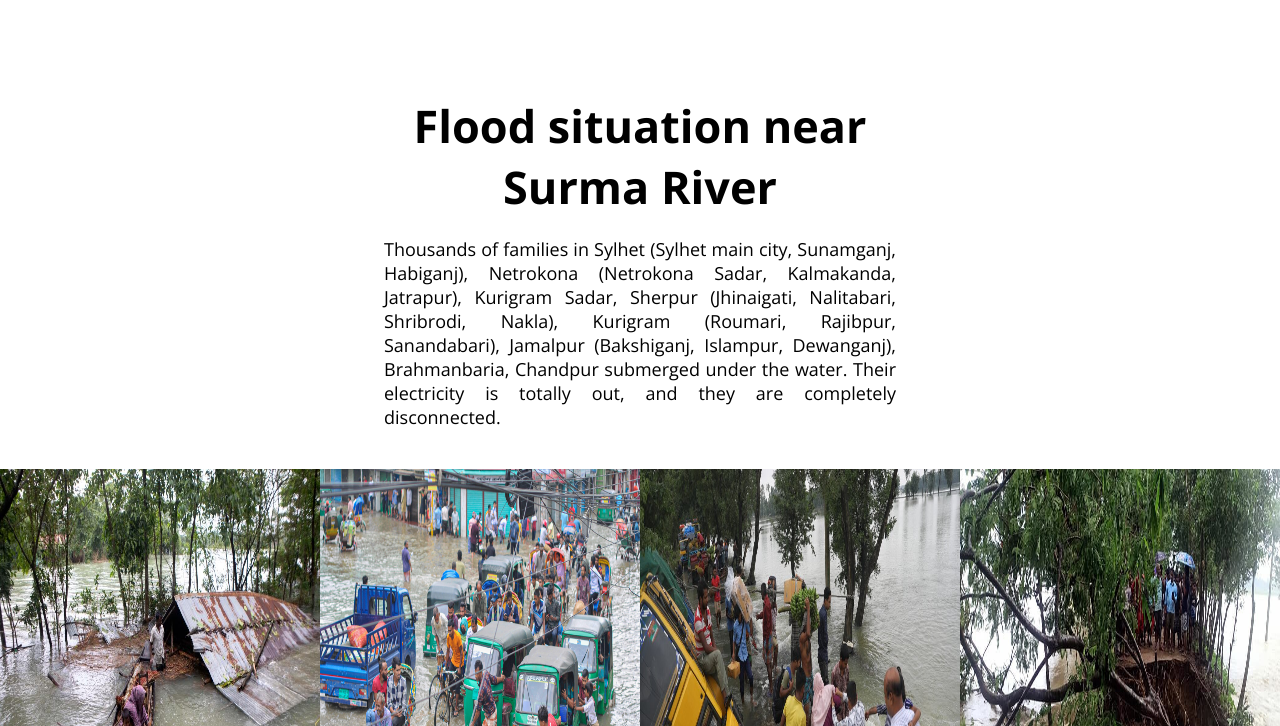
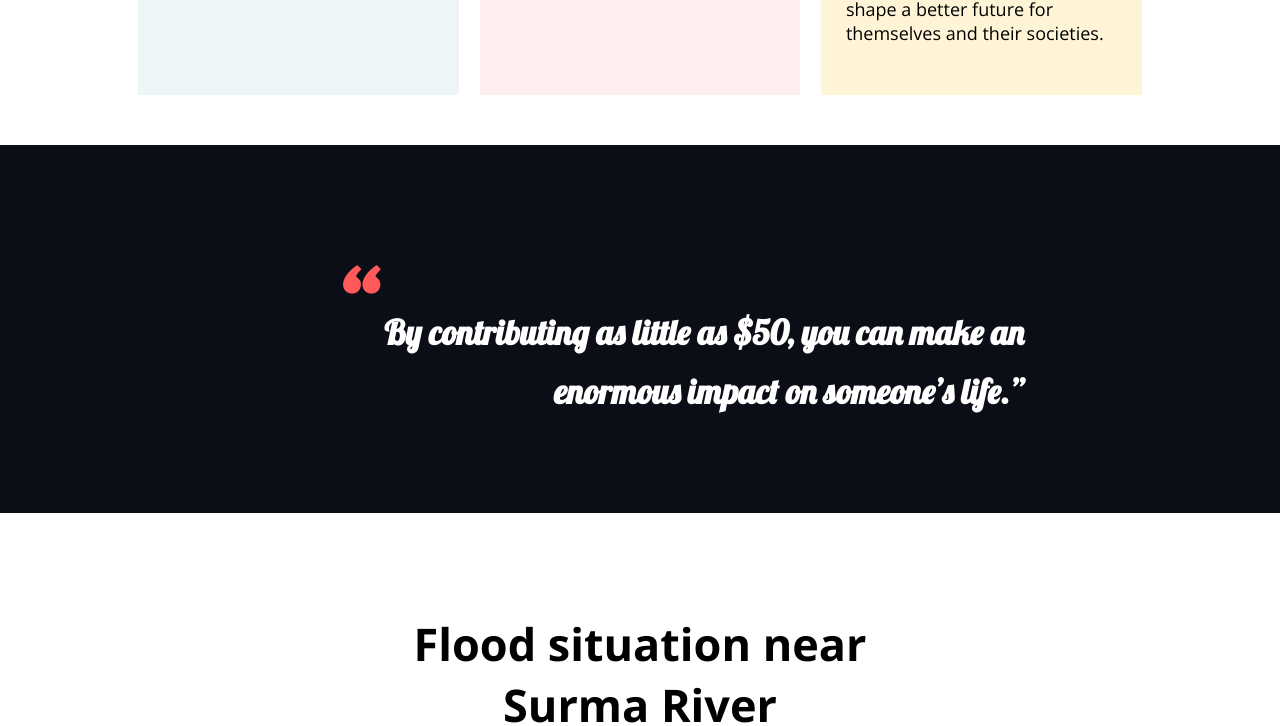
Before and after one commit to anwer-bijoy/donate-flooded-people, a plain HTML site: page index.html in a window 1280 px wide. Shown: the part 2074-2800 px from the top of the page. Drawn offline with nearby package versions, Linux system fonts and the light colour scheme.

Commit message:
All are done

```diff
--- a/index.html
+++ b/index.html
@@ -74,6 +74,12 @@
             </div>
         </div>
     </section>
+    <section id="special-quote">
+        <div>
+            <h2><span class="quotion-mark">“</span> By contributing as little as $50, you can make an enormous impact on
+                someone’s life.”</h2>
+        </div>
+    </section>
     <section id="current-flooded">
         <div class="current-flooded-top">
             <h2>Flood situation near <br> Surma River</h2>
@@ -97,6 +103,7 @@
             </div>
         </div>
     </section>
+
     <section id="founder-team" class="flex-container">
         <div class="founder-team-content">
             <h2>Founder of Humanity Team</h2>
--- a/style.css
+++ b/style.css
@@ -48,7 +48,7 @@ p {
   background-color: #fff4d6 !important;
 }
 #banner {
-  padding: 200px 0;
+  padding: 250px 0;
   background-image: linear-gradient(180deg, #00000000, #000000cc),
     url(images/donation9.jpg);
   background-repeat: no-repeat;
@@ -149,6 +149,25 @@ p {
 }
 .donate-plan-item2 {
   background-color: #ffeeee;
+}
+#special-quote {
+  padding: 100px 0;
+  background-color: #0b0d17;
+  margin-top: 50px;
+}
+#special-quote div {
+  width: 60%;
+  margin: 0 auto;
+}
+#special-quote h2 {
+  color: white;
+  font-size: 34px;
+  font-family: 'Lobster', cursive;
+  text-align: right;
+}
+.quotion-mark {
+  color: #ff5959;
+  font-size: 100px;
 }
 #get-updates {
   margin-top: 100px;
```
